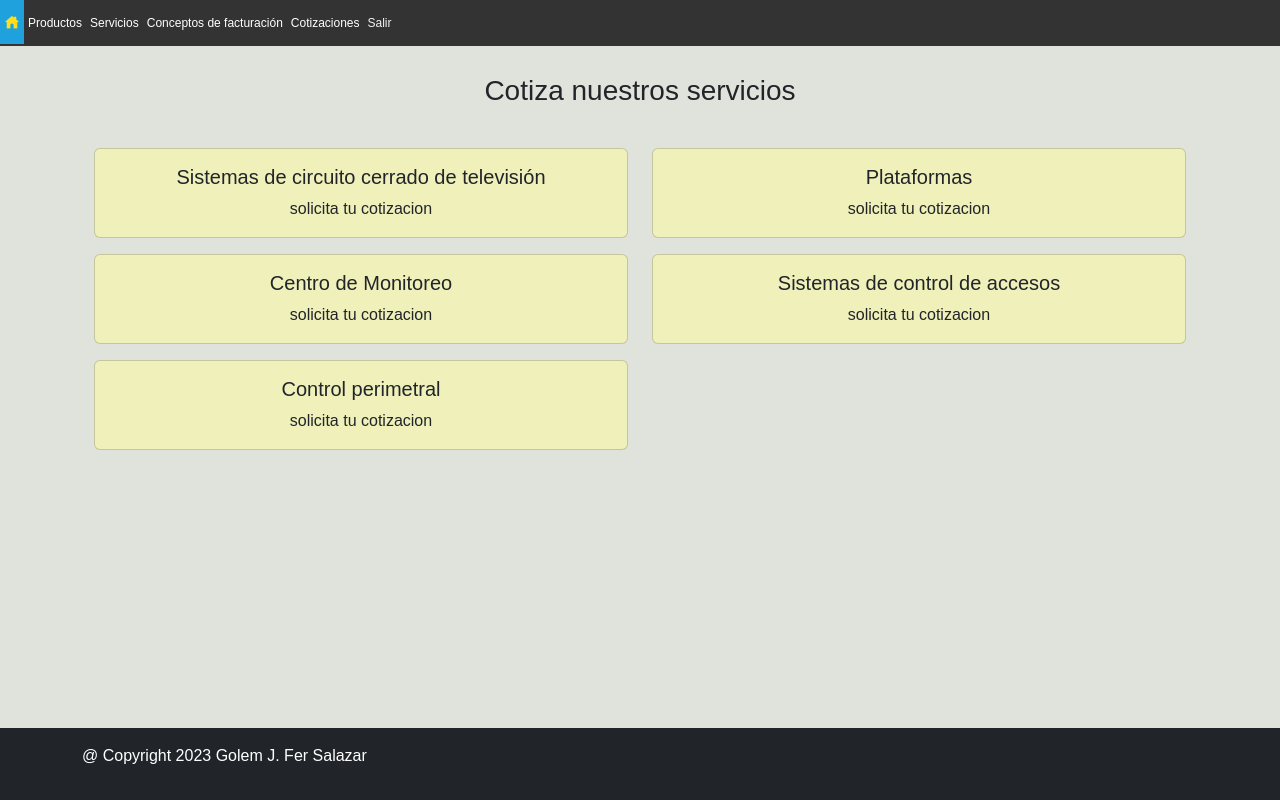
After one commit to hugenri/SISTEM_CAMESEC, a PHP site: page /solicitudServicio.php in a window 1280 px wide. The commit adds this page. Run offline with PHP 8.4, Linux system fonts and the light colour scheme.

Commit message:
servicios

```diff
--- a/assets/css/styleUser.css
+++ b/assets/css/styleUser.css
@@ -22,3 +22,7 @@ body {
         height: 300px; /* se establece la misma altura para todas las imágenes */
         object-fit: cover; /* se escala la imagen para cubrir el contenedor manteniendo su relación de aspecto */
     }
+
+    .ServiciobackColor{
+        background-color: #f7f8aaa6;
+    }
--- /dev/null
+++ b/solicitudServicio.php
@@ -0,0 +1,154 @@
+<?php
+/*
+include_once 'clases/Session.php';
+$session = new Session();
+$session->startSession(); // Llamada a la función para iniciar la sesión
+if ($session->getSessionVariable('rol_usuario') != 'usuario' && $session->getSessionVariable('rol_usuario') != 'empleado') {
+  $site = $session->checkAndRedirect();
+  header('location:' . $site);
+}
+*/
+?>
+
+<?php
+$titulo_pagina = "Home";
+require_once 'layout/header_user.php';
+?>
+
+
+<body class="d-flex flex-column min-vh-100">
+<?php
+$titulo_pagina = "Home";
+require_once 'layout/menu_user.php';
+?>
+
+
+<div id= "div-contenido" class="container-fluid flex-grow-1"> <!-- el contenido  en este div -->
+
+<div id="cardContainer" class="container">
+<div class="container mt-4 mb-4">
+    <div class="row">
+        <div class="col-12 text-center">
+
+        <h3 class="card-title">Cotiza nuestros servicios</h3>
+
+        </div>
+        </div>
+          </div>
+
+<div class="container">
+    <div class="row">
+        <!-- Tarjeta para Sistemas de Circuito Cerrado de Televisión -->
+        <div class="col-lg-6 col-md-6 mt-3">
+            <div class="card text-center ServiciobackColor" onclick="showDetails('CCtv', 'CCtv.jpg');" style="cursor: pointer;">
+                <div class="card-body">
+                    <h5 class="card-title">Sistemas de circuito cerrado de televisión</h5>
+                    <p class="card-text">solicita tu cotizacion</p>
+                </div>
+            </div>
+        </div>
+        <!-- Tarjeta para plataformas -->
+        <div class="col-lg-6 col-md-6 mt-3">
+            <div class="card text-center ServiciobackColor" onclick="showDetails('Plataformas', 'plataforma.jpg');" style="cursor: pointer;">
+                <div class="card-body">
+                    <h5 class="card-title">Plataformas</h5>
+                    <p class="card-text">solicita tu cotizacion</p>
+                </div>
+            </div>
+        </div>
+
+        <!-- Tarjeta para Centro de Monitoreo -->
+        <div class="col-lg-6 col-md-6 mt-3">
+            <div class="card text-center ServiciobackColor" onclick="showDetails('Centro de Monitoreo', 'monitoreo2.png');" style="cursor: pointer;">
+                <div class="card-body">
+                    <h5 class="card-title">Centro de Monitoreo</h5>
+                    <p class="card-text">solicita tu cotizacion</p>
+                </div>
+            </div>
+        </div>
+        <!-- Tarjeta para Sistemas de control de accesos -->
+        <div class="col-lg-6 col-md-6 mt-3">
+            <div class="card text-center ServiciobackColor" onclick="showDetails('Sistemas de control de accesos', 'personal.jpg');" style="cursor: pointer;">
+                <div class="card-body">
+                    <h5 class="card-title">Sistemas de control de accesos</h5>
+                    <p class="card-text">solicita tu cotizacion</p>
+                </div>
+            </div>
+        </div>
+
+        <!-- Tarjeta para Centro de Monitoreo -->
+        <div class="col-lg-6 col-md-6 mt-3 ">
+            <div class="card text-center ServiciobackColor" onclick="showDetails('Control perimetral', 'perimetro.jpg');" style="cursor: pointer;">
+                <div class="card-body">
+                    <h5 class="card-title">Control perimetral</h5>
+                    <p class="card-text">solicita tu cotizacion</p>
+                </div>
+            </div>
+        </div>
+</div>
+</div>
+</div>
+
+
+
+
+
+<div id="detalle-servicio" class="container mt-5" style="display: none;">
+  <div class="row">
+    <div class="col-lg-6 mb-3">
+      <img  id= "imagen-servicio" src="" alt="Imagen del servicio" class="img-fluid rounded-3 shadow-lg">
+    </div>
+    <div class="col-lg-6">
+      <h4 class="mb-3">Servicio a cotizar: <span id="servicio-seleccionado"></span></h4>
+      <p class="lead">Un especialista de la empresa se pondrá en contacto contigo para hacer una visita a tu empresa o realizar una video llamada y así tomar los requerimientos para realizar tu cotización del servicio.</p>
+      <div class="d-grid gap-2 mt-2">
+        <button id="solicitar-cotizacion" class="btn btn-primary btn-lg rounded-pill">Solicitar Cotización</button>
+        <button id="cancelar" class="btn btn-danger  btn-lg rounded-pill">Cancelar</button>
+      </div>
+    </div>
+  </div>
+</div>
+
+
+</div> <!-- fin del contenido-->
+<script>
+    // Función para mostrar los detalles del servicio
+    function showDetails(servicio, imagenServicio) {
+        // Ocultar el contenedor de las tarjetas
+        document.getElementById('cardContainer').style.display = 'none';
+        // Mostrar el detalle del servicio seleccionado
+        document.getElementById('detalle-servicio').style.display = 'block';
+        // Actualizar el nombre del servicio seleccionado
+        document.getElementById('servicio-seleccionado').innerText = servicio;
+        // Actualizar el atributo src de la imagen
+        let src = 'assets/images/' + imagenServicio;
+  let defaultImage = "assets/images/CCtv.jpg";
+  document.getElementById('imagen-servicio').src = imagenServicio ? src : defaultImage;
+    }
+
+    // Si se hace clic en cancelar, volver a mostrar las tarjetas y ocultar el detalle del servicio
+    document.getElementById('cancelar').addEventListener('click', function() {
+        document.getElementById('cardContainer').style.display = 'block';
+        document.getElementById('detalle-servicio').style.display = 'none';
+    });
+
+    // Puedes agregar la lógica para el botón de "Solicitar Cotización" aquí
+
+</script>
+
+
+<script>
+
+responsive_topnav();
+
+</script>
+
+
+
+ <!-- Pie de página -->
+<?php
+require_once 'layout/footer_user.php';
+?>
+</body>
+
+</html>
```
Also changed, not shown: assets/css/index.css (+6 -3 lines), index.php (+4 -32 lines), assets/images/monitoreo2.png (added).
